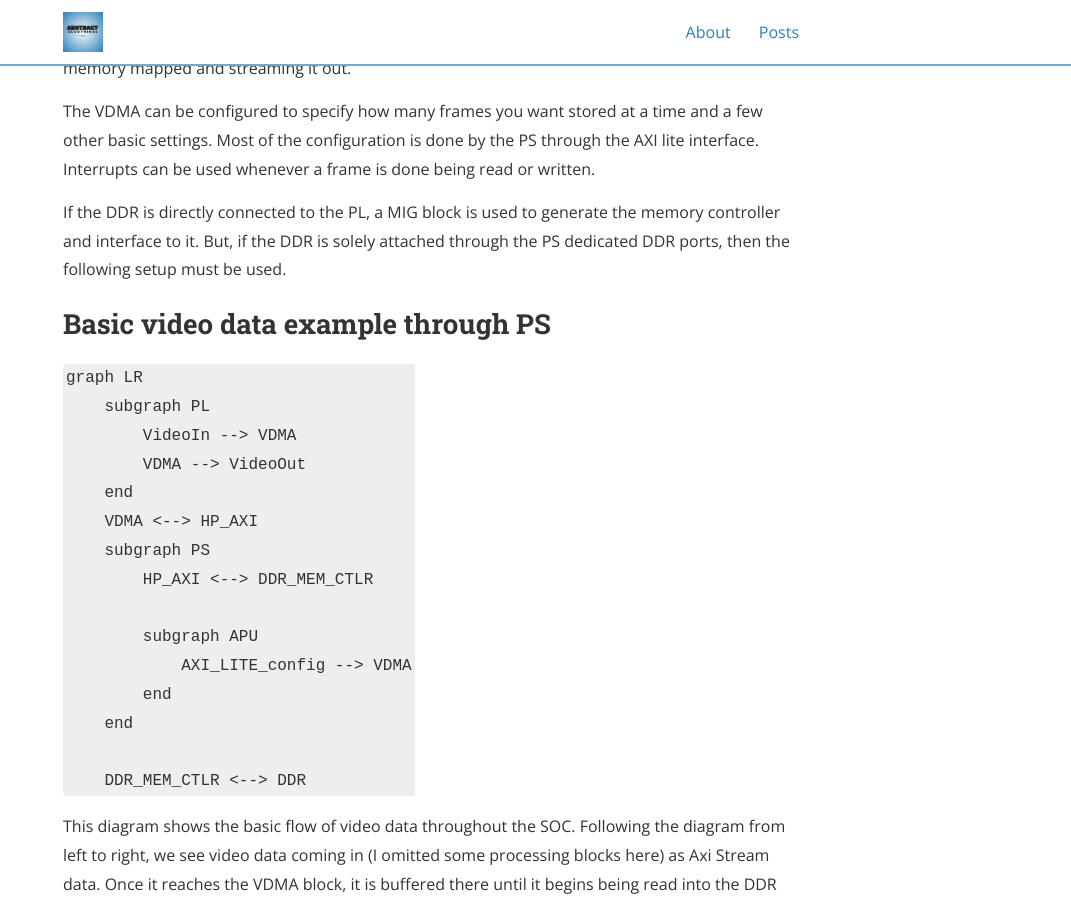
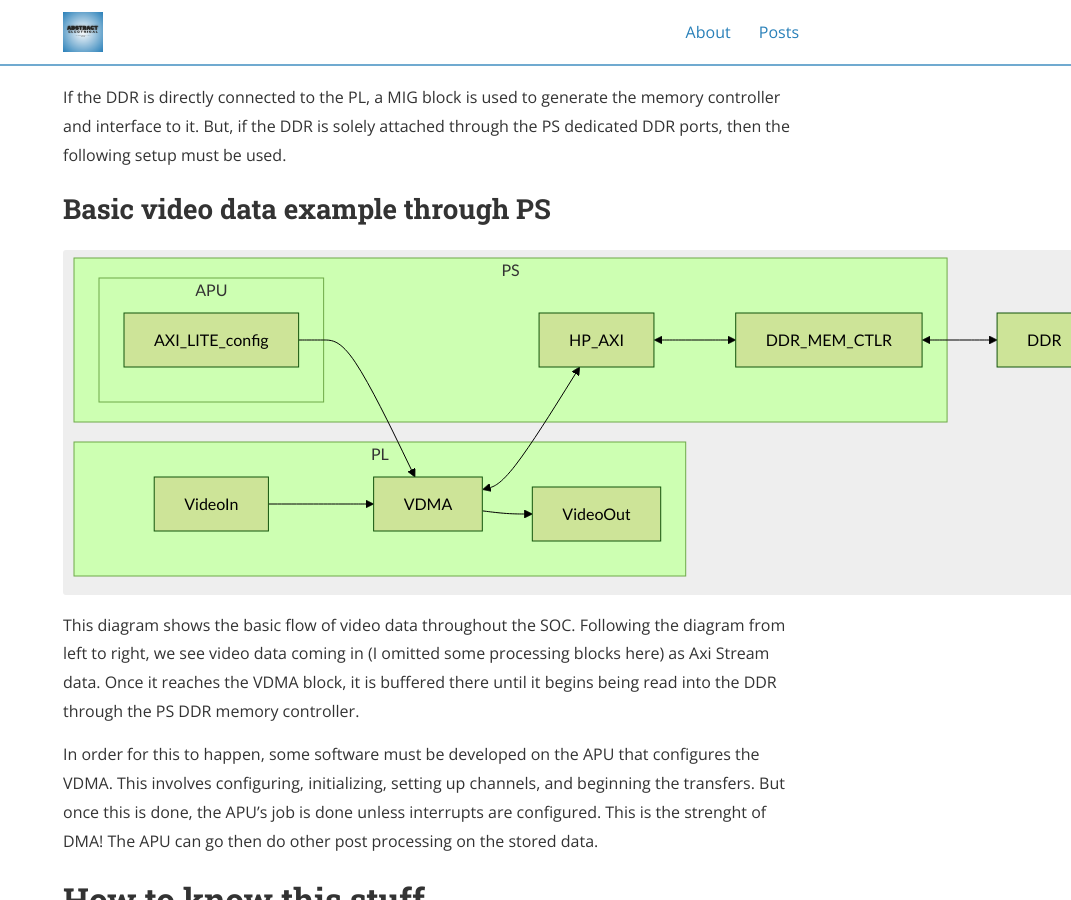
Before and after one commit to vpolda/Engineering-Blog, a Jekyll site: the page built from _posts/2024-12-30-Understanding-VDMA-and-PS-interactions.md, in a window 1280 px wide and 900 px high, scrolled down 813 px. Shown: the whole window, without its empty margins (209-1280 px from the left). Built offline with Jekyll 4.4.1, drawn with Linux system fonts in a browser that asks for light colours; nearby versions of some CDN libraries.

Commit message:
AHHHHHHHH

```diff
--- a/_layouts/default.html
+++ b/_layouts/default.html
@@ -1,7 +1,7 @@
 <!DOCTYPE html>
 <html>
   <head>
-    <!-- <script src="https://cdnjs.cloudflare.com/ajax/libs/mermaid/8.0.0/mermaid.min.js"></script>%} -->
+    <script src="https://unpkg.com/mermaid@8.13.5/dist/mermaid.min.js"></script>
   </head>
 
   {% include head.html %}
@@ -15,7 +15,7 @@
     </div>
 
     {% include footer.html %}
-    <!--
+
     <script>
       var config = {
           startOnLoad:true,
@@ -28,7 +28,7 @@
       mermaid.initialize(config);
       window.mermaid.init(undefined, document.querySelectorAll('.language-mermaid'));
       </script>
-    -->
+
 
   </body>
 
--- a/_posts/2024-12-30-Understanding-VDMA-and-PS-interactions.md
+++ b/_posts/2024-12-30-Understanding-VDMA-and-PS-interactions.md
@@ -5,7 +5,6 @@ date:   2024-12-30T13:00:00-05:00
 author: Victoria Polda
 categories: Firmware
 ---
-{% include mermaid.html %}
 
 # Introduction
 This blog covers the VDMA (and partly then DMA) and how it works and interacts with the processing system. I found this topic confusing and struggled to find resources that helped my understanding.
```
